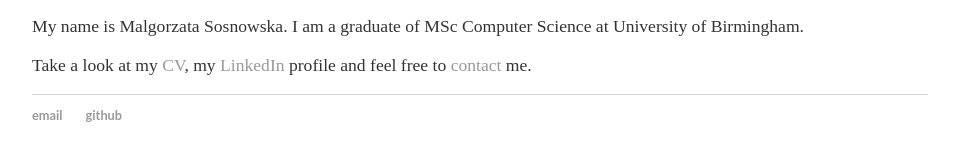
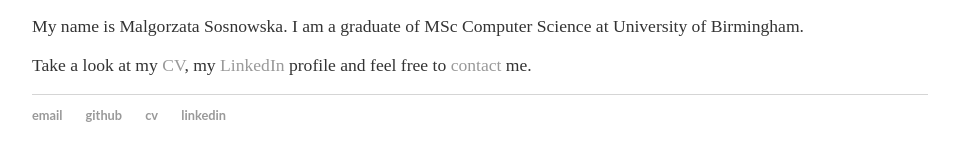
Before and after one commit to sosnovska/Portfolio-old-version, a Jekyll site: the page built from index.html, in a window 1280 px wide. Shown: the part 152-313 px from the top of the page, without its empty margins (160-1119 px from the left). Built offline with Jekyll 4.4.1, drawn with Linux system fonts in a browser that asks for light colours.

Commit message:
footer update

```diff
--- a/_layouts/default.html
+++ b/_layouts/default.html
@@ -25,6 +25,8 @@
     		<ul>
         		<li><a href="mailto:msosnowska0@gmail.com">email</a></li>
         		<li><a href="https://github.com/sosnovska">github</a></li>
+			<li><a href="/cv/CV.pdf">cv</a></li>
+			<li><a href="https://www.linkedin.com/in/sosnowska">linkedin</a></li>
 			</ul>
 		</footer>
   </body>
```
